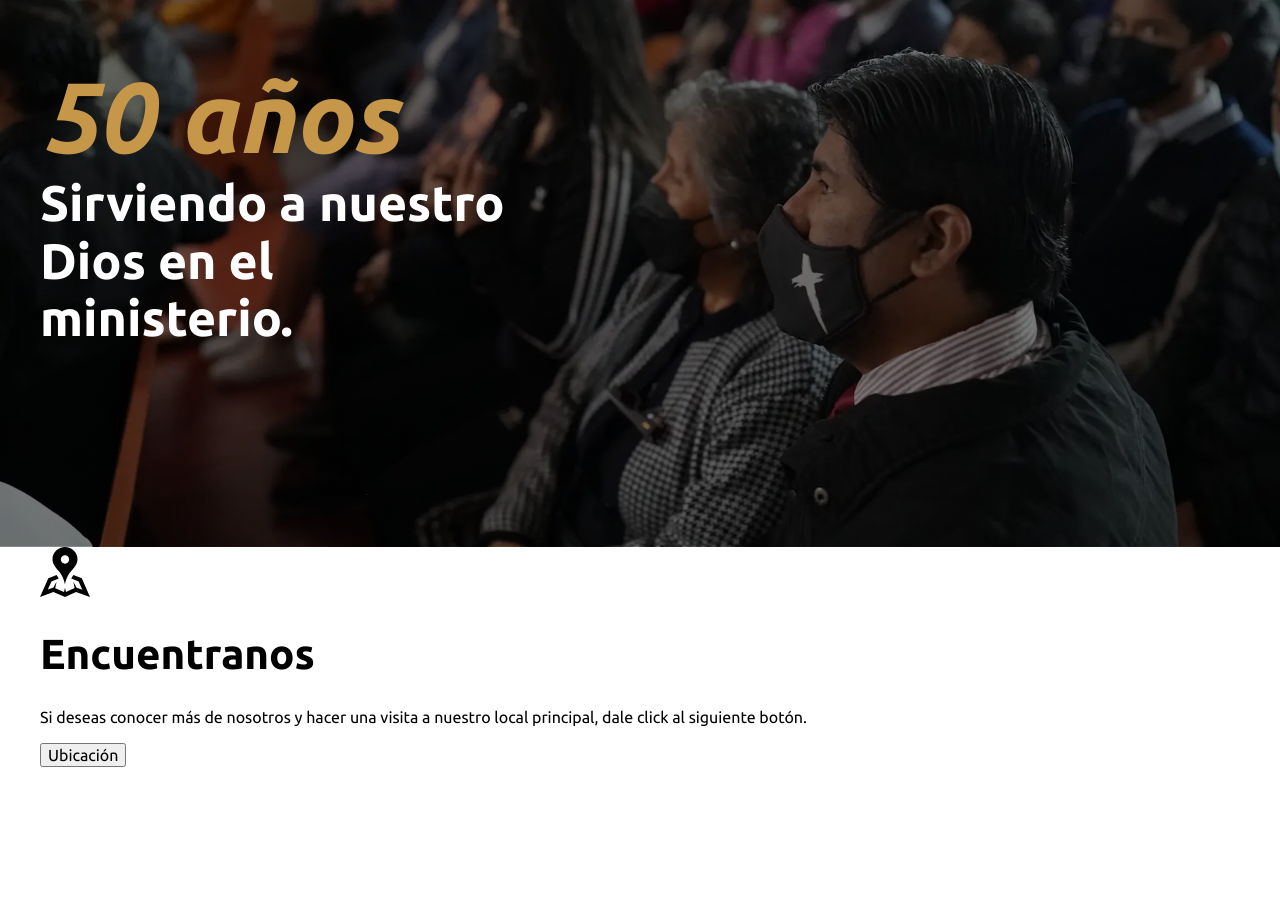
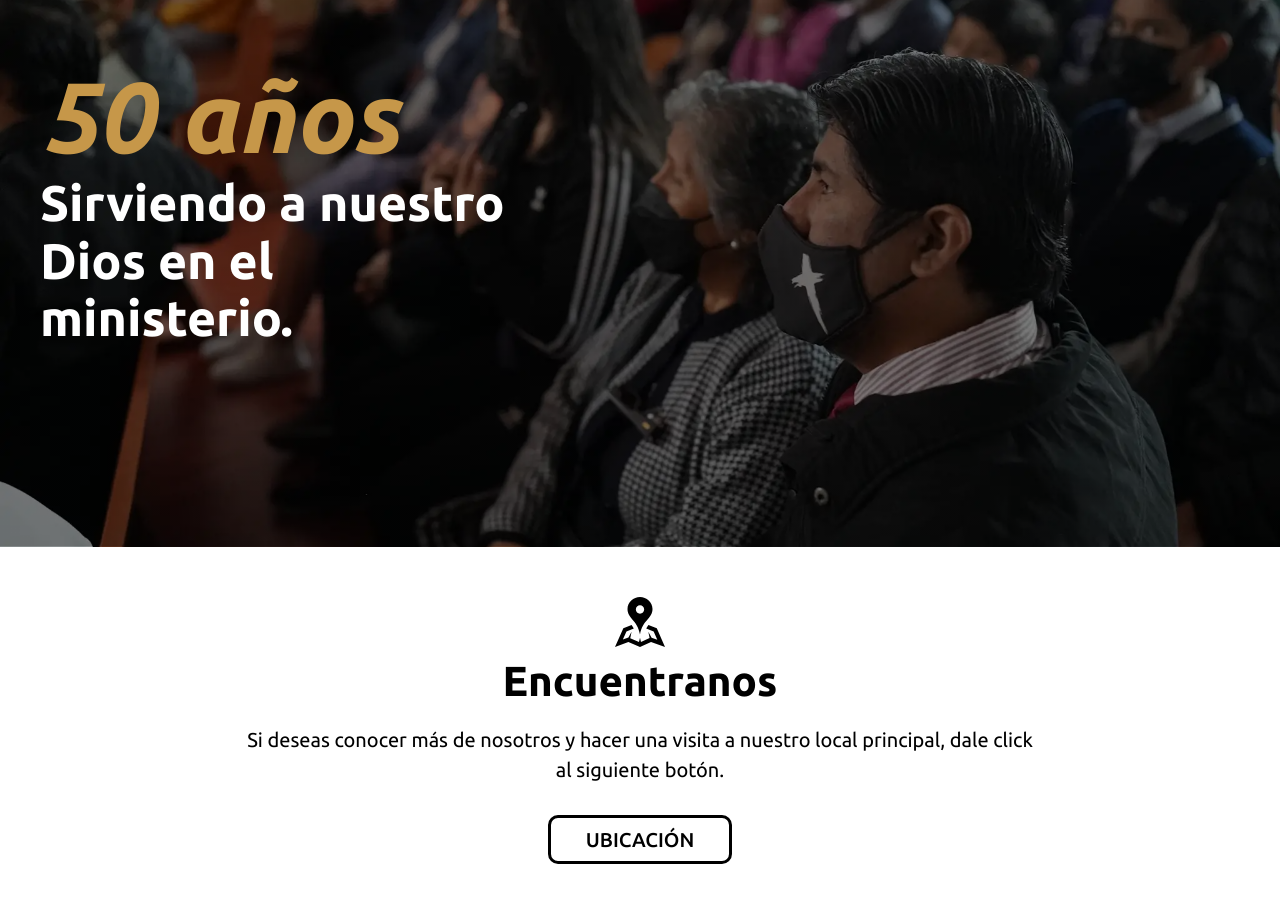
Before and after one commit to JosueP0721/Iglesia_Bautista_Betel_Web, a website: page index.html in a window 1280 px wide. Shown: the part 1298-2200 px from the top of the page. Before the commit the page ends 2065 px from the top, so only its background shows below. Drawn offline with Linux system fonts and the light colour scheme.

Commit message:
UBICACION_SCSS_COMPLETED

```diff
--- a/src/scss/layout/_index.scss
+++ b/src/scss/layout/_index.scss
@@ -2,3 +2,4 @@
 @forward 'video';
 @forward 'bienvenida';
 @forward '50años';
+@forward 'ubicacion';
--- /dev/null
+++ b/src/scss/layout/_ubicacion.scss
@@ -0,0 +1,31 @@
+@use 'base/variables' as v;
+@use 'base/mixins' as m;
+
+.ubicacion {
+    display: flex;
+    flex-direction: column;
+    padding: 5rem 1rem;
+    align-items: center;
+
+    &__titulo {
+        margin: 1rem 0;
+    }
+
+    &__texto {
+        margin: 1rem 0;
+        text-align: center;
+        line-height: 1.5;
+
+        @include m.tablet {
+            font-size: 2rem;
+        }
+    }
+
+    @include m.tablet {
+        padding: 5rem 20rem;
+    }
+
+    &__boton {
+        @include m.boton(v.$blanco, v.$negro);
+    }
+}
```
Also changed, not shown: build/css/app.css, 1 other file.
